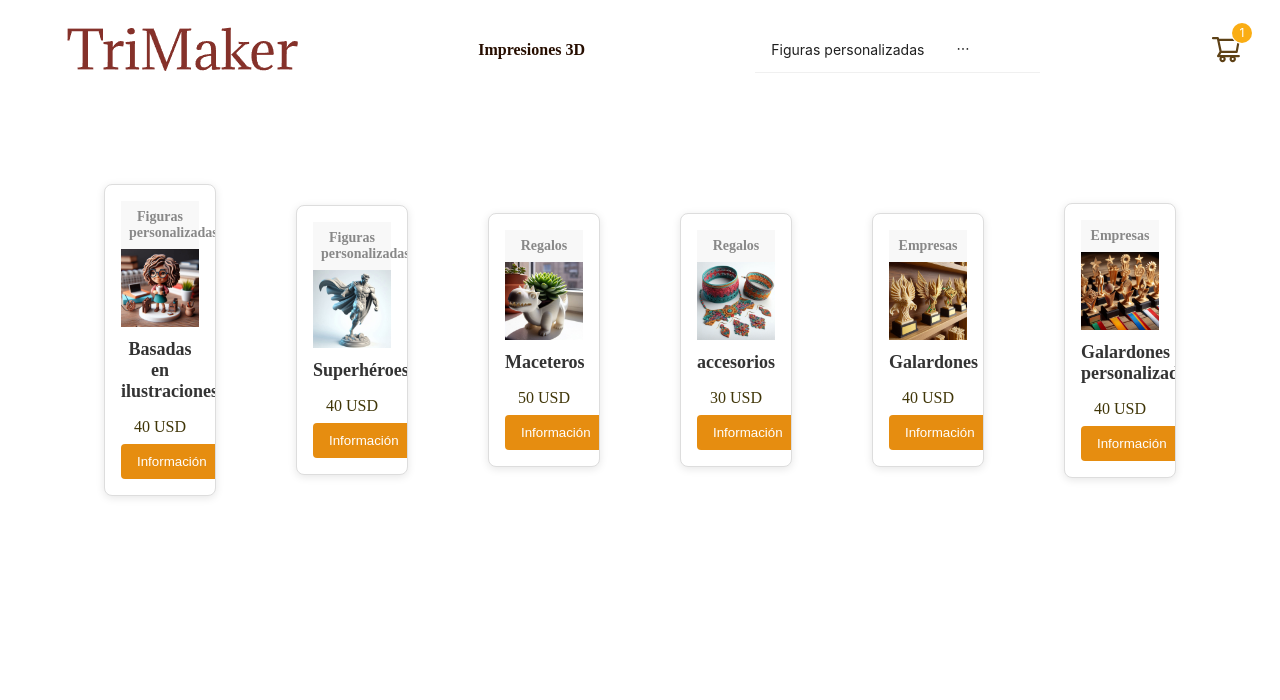
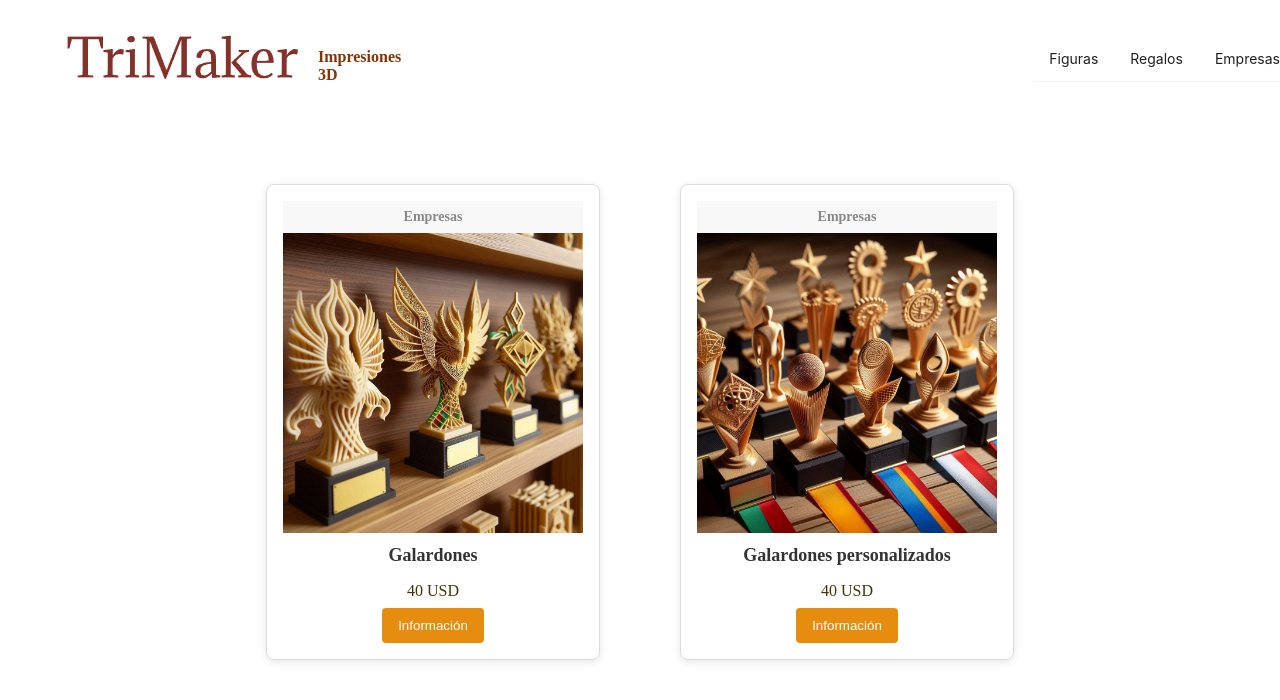
Before and after one commit to Kaarlat/PreEntrega1.Trujillo, a React (Vite) app: page /categorias/Empresas in a window 1280 px wide. Shown: the top 700 px of the page. Built offline with nearby package versions, Linux system fonts and the light colour scheme.

Commit message:
Fix Routes

```diff
--- a/src/App.jsx
+++ b/src/App.jsx
@@ -14,12 +14,8 @@ const App = () => {
 
         <Navbar handleCategoria={setCategoria} />
         <Routes>
-          <Route path="/categorias" element={<ItemListContainer/>}/>
-          <Route path="/categorias/figuras" element={<ItemListContainer />}/>
-          <Route path="/categorias/regalos" element={<ItemListContainer />}/>
-          <Route path="/categorias/empresas" element={<ItemListContainer />}/>
-
-          {/* <Route path="/" element={<ItemListContainer />}></Route> */}
+          <Route path="/" element={<ItemListContainer/>}/>
+          <Route path="/categorias/:idCategory" element={<ItemListContainer />}/>
         </Routes>
 
       </BrowserRouter>
--- a/src/components/navbar/itemDesplegable.jsx
+++ b/src/components/navbar/itemDesplegable.jsx
@@ -2,7 +2,7 @@
 export const CategoriasItemDesplegable = [
   {
     key: "1",
-    label: "Figuras personalizadas",
+    label: "Figuras",
   },
   {
     key: "2",
--- a/src/components/navbar/navbar.css
+++ b/src/components/navbar/navbar.css
@@ -2,6 +2,7 @@
 
 #home-logo {
   cursor: pointer;
+  margin-right: 10px;
 }
 
 header {
@@ -17,13 +18,14 @@ header {
 .navbar {
   display: flex;
   position: absolute;
-  justify-content: space-between;
   align-items: center;
   width: 100%;
 }
 
 .navbar p {
-  color: rgb(39, 14, 0);
+  margin-top: 30px;
+  margin-right: 50%;
+  color: rgb(131, 53, 8);
   font-weight: bold;
   transition: transform 0.2s ease-in-out;
 }
--- a/src/components/navbar/navbar.jsx
+++ b/src/components/navbar/navbar.jsx
@@ -1,49 +1,31 @@
-// Se debe importar react y css con librería que se utilizará
 import React, { useEffect, useState } from "react";
 import "./navbar.css";
 import { Menu } from "antd";
-import {  CategoriasItemDesplegable} from "./itemDesplegable";
+import { CategoriasItemDesplegable } from "./itemDesplegable";
 import { CartWidget } from "../cartwidget/cartwidget";
-import { useLocation, useNavigate } from "react-router-dom";
+import { Link, useLocation } from "react-router-dom";
 
 // Si exporto desde el inicio se debe importar con llaves {}
 export const Navbar = () => {
-  const navigate = useNavigate();
-  const location = useLocation()
+  const location = useLocation();
+  const [current, setCurrent] = useState("0");
 
-  const [current, setCurrent] = useState("0");
   const onClick = (e) => {
-    switch (e.key) {
-      case "1":
-        navigate("/categorias/figuras");
-        break;
-      case "2":
-        navigate("/categorias/regalos");
-        break;
-        case "3":
-        navigate("/categorias/empresas");
-        break;
-      default:
-        break;
-    }
     setCurrent(e.key);
   };
 
   useEffect(() => {
-    if(location.pathname === "/categorias"){
-        setCurrent('0')
+    if (location.pathname === "/categorias") {
+      setCurrent("0");
     }
-  },[location.pathname])
+  }, [location.pathname]);
 
   return (
     <header>
       <nav className="navbar">
-        <img
-          id="home-logo"
-          src="../src/assets/logo.png"
-          alt="Logo"
-          onClick={() => navigate("/categorias")}
-        />
+        <Link to="/">
+          <img id="home-logo" src="../src/assets/logo.png" alt="Logo" />
+        </Link>
         <p>Impresiones 3D</p>
         <div className="buttons">
         <Menu
@@ -51,8 +33,19 @@ export const Navbar = () => {
           selectedKeys={[current]}
           mode="horizontal"
           multiple
-            items={CategoriasItemDesplegable}
+          items={CategoriasItemDesplegable.map((item) => ({
+            key: item.label,
+            label: (
+              <Link
+                to={`/categorias/${item.label}`}
+                onClick={() => setCurrent(item.label)}
+        >
+        {item.label}
+      </Link>
+    ),
+  }))}
   />
+
         </div>
         <CartWidget />
       </nav>
--- a/src/containers/itemListContainer/itemListContainer.jsx
+++ b/src/containers/itemListContainer/itemListContainer.jsx
@@ -1,41 +1,23 @@
 // css desde navbar.css
 import "../../components/navbar/navbar.css";
-import { useEffect, useState } from "react";
+import React, { useEffect, useState } from "react";
 import { getProducts } from "../../data/async-mocks";
 import { ItemList } from "../../components/ItemList/ItemList";
-import { useLocation } from "react-router-dom";
+import { useParams } from "react-router-dom";
 
 export const ItemListContainer = () => {
   //Lógica del listado de los Items
   const [products, setProducts] = useState([]);
-  const location = useLocation();
-  console.log(location.pathname)
+
+  const {idCategory} = useParams()
 
   useEffect(() => {
-    console.log(location.pathname)
-
-    getProducts()
-      .then((res) => {
-        setProducts(res)
-        switch (location.pathname) {
-            case "/categorias/figuras":
-                setProducts(res.filter(p => p.category === "Figuras personalizadas"))
-            break;
-            case "/categorias/regalos":
-                setProducts(res.filter(p => p.category === "Regalos"))
-            break;
-            case "/categorias/empresas":
-                setProducts(res.filter(p => p.category === "Empresas"))
-            break;
-
-            default:setProducts(res)
-                break;
-        }
-     })
-      .catch((e) => console.error(e));
-  }, [location.pathname] );
+    getProducts(idCategory)
+        .then(res => setProducts(res))
+        .catch(err => console.error(err))
+      }, [idCategory])
 
   return (
-    <>{products ? <ItemList style={{width: "25%"}} products={products} /> : <div>Cargando..</div>}</>
+    <>{products ? <ItemList products={products} /> : <div>Cargando..</div>}</>
   );
 };
--- a/src/data/async-mocks.js
+++ b/src/data/async-mocks.js
@@ -2,7 +2,7 @@
 export const productList =[
     {
         id: 1,
-        category: "Figuras personalizadas",
+        category: "Figuras",
         description: "Personaliza tu figura 3D a tu gusto y medida, elige cada detalle de lo que deseas obtener",
         img: "/figure1.png",
         name: "Basadas en ilustraciones",
@@ -10,7 +10,7 @@ export const productList =[
     },
     {
         id: 2,
-        category: "Figuras personalizadas",
+        category: "Figuras",
         description: "Figuras de superhéroes impresas en 3D: captura el poder y la esencia de tus héroes favoritos con detalle y calidad excepcionales.",
         img: "/figure2.png",
         name: "Superhéroes",
@@ -50,11 +50,14 @@ export const productList =[
     },
 ]
 
- export const getProducts = () => {
+ export const getProducts = (idCategory) => {
+
+    const list = idCategory ? productList.filter(product => product.category === idCategory) : productList
+
     return new Promise((resolve, reject)  => {
         setTimeout(() => {
             productList.length > 0 ?
-                resolve(productList)
+                resolve(list)
                 :
                 reject("No hay datos")
         }, 500
```
Also changed, not shown: src/containers/ItemDetailContainer/ItemDetailContainer.jsx (added, +30 -0 lines), src/components/ItemDetail/ItemDetail.css (added), src/components/ItemDetail/ItemDetail.jsx (added). Lines whose indentation alone changed are shown as unchanged.
